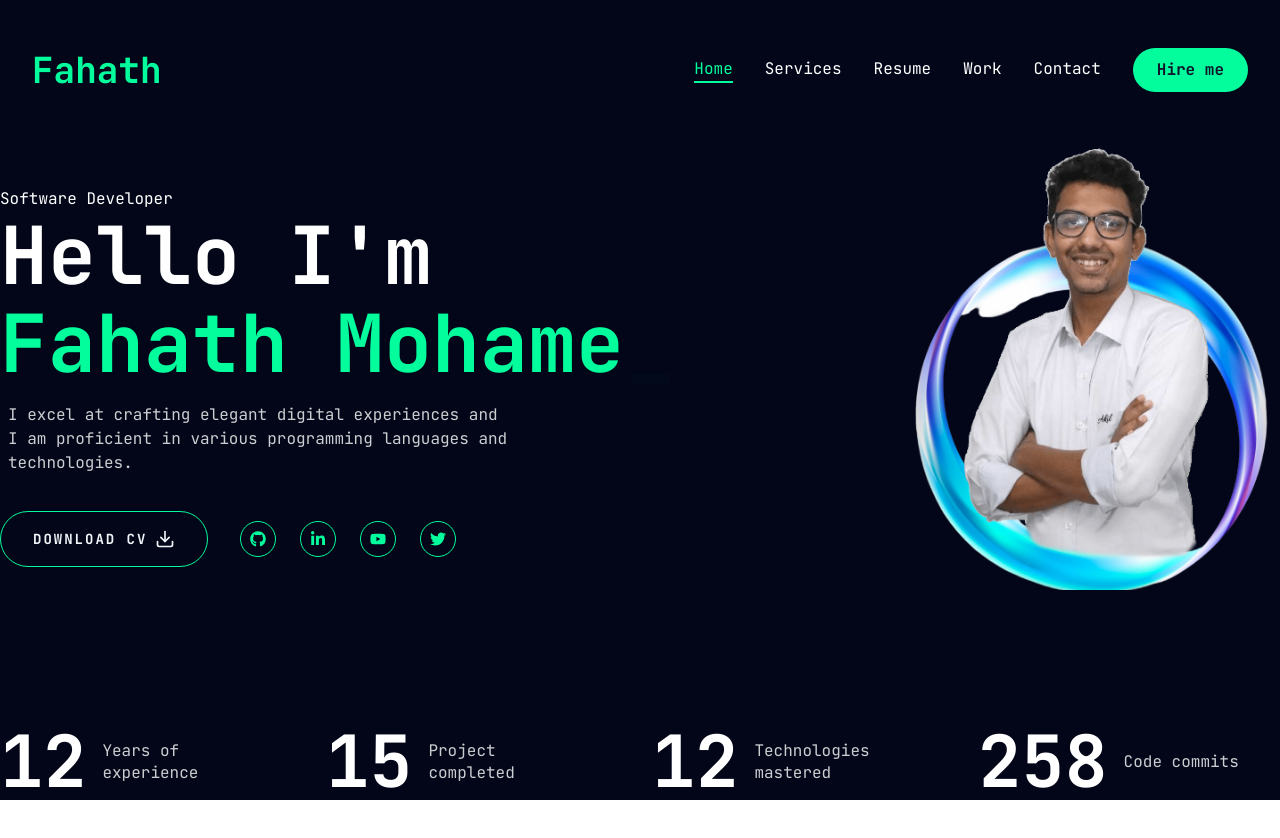
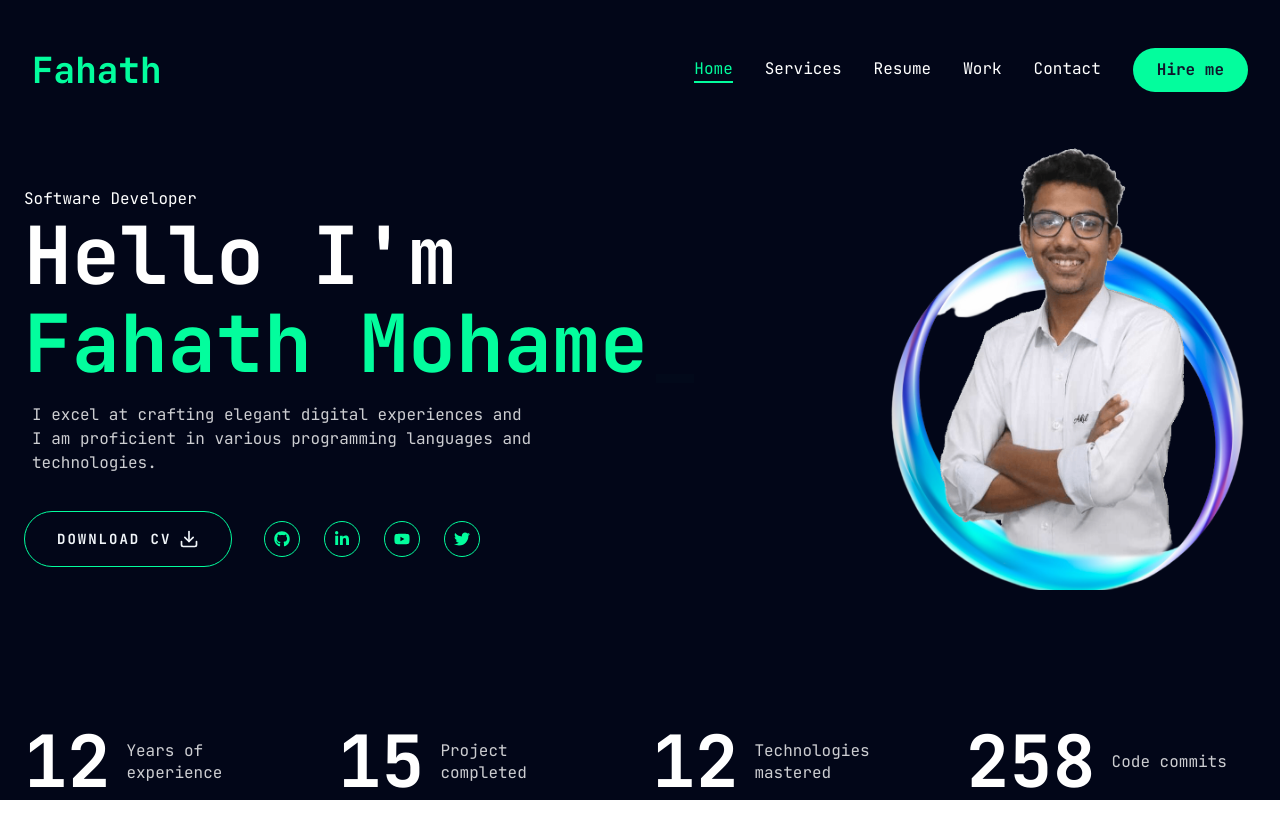
Before and after one commit to FahathAMM/portfolio-nextjs, a Next.js app: page / in a window 1280 px wide. Shown: the top 838 px of the page. Built offline with nearby package versions, Linux system fonts and the light colour scheme.

Commit message:
Update page.jsx

```diff
--- a/app/page.jsx
+++ b/app/page.jsx
@@ -9,7 +9,7 @@ import { Typewriter } from 'react-simple-typewriter';
 export default function Home() {
   return (
     <section className="h-full">
-      <div className="container mx-auto h-full">
+      <div className="mx-6 h-full">
         <div className="flex flex-col xl:flex-row items-center justify-between xl:pt-p xl:pb-24">
           <div className="text-center xl:text-left order-2 xl:order-none">
             <span>Software Developer</span>
@@ -45,10 +45,9 @@ export default function Home() {
           <div className="order-1 xl:order-none mb-8 xl:mb-6">
             <Photo />
           </div>
-
         </div>
+        <Stats />
       </div>
-      <Stats />
     </section>
   );
 }
```
